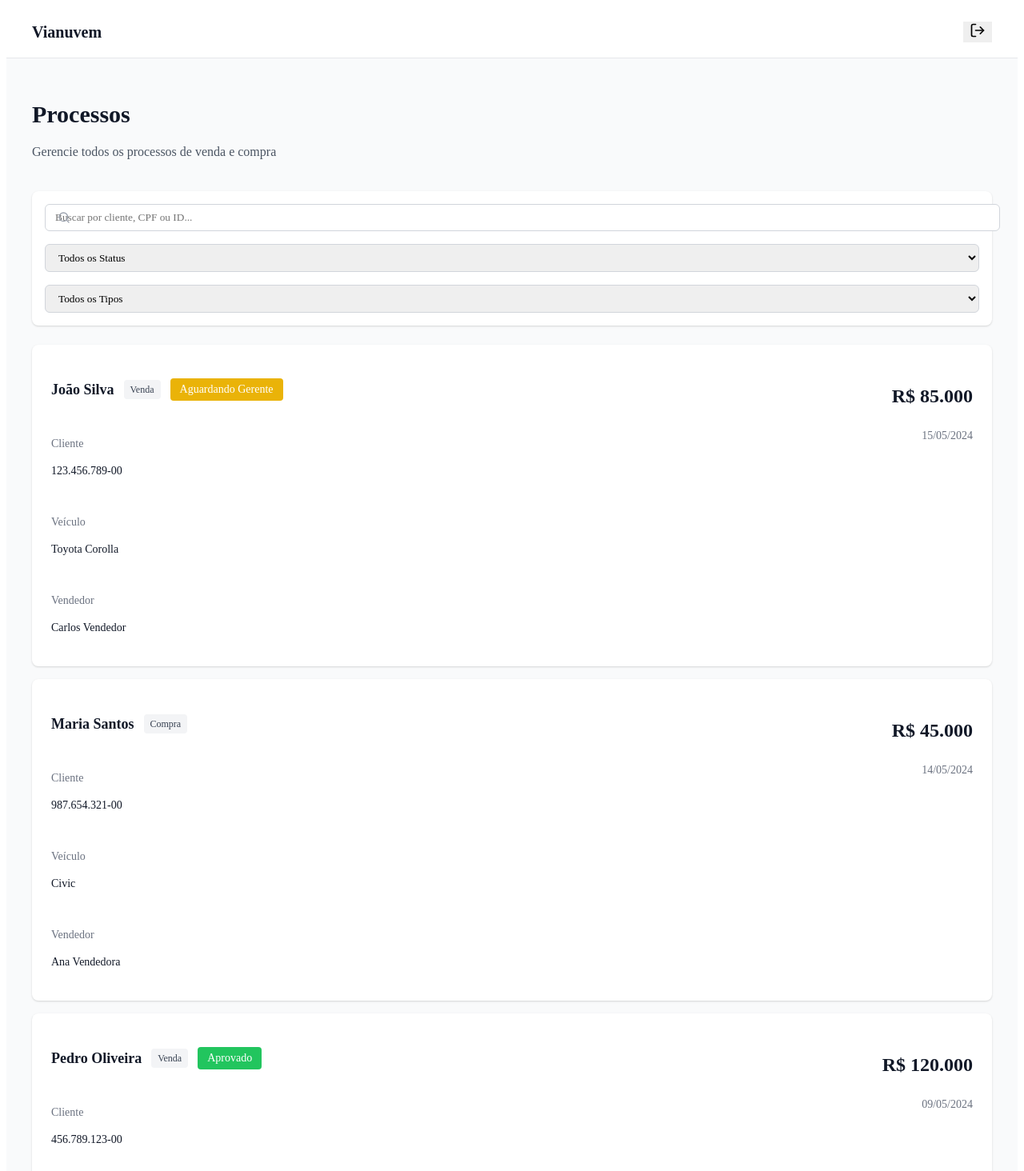
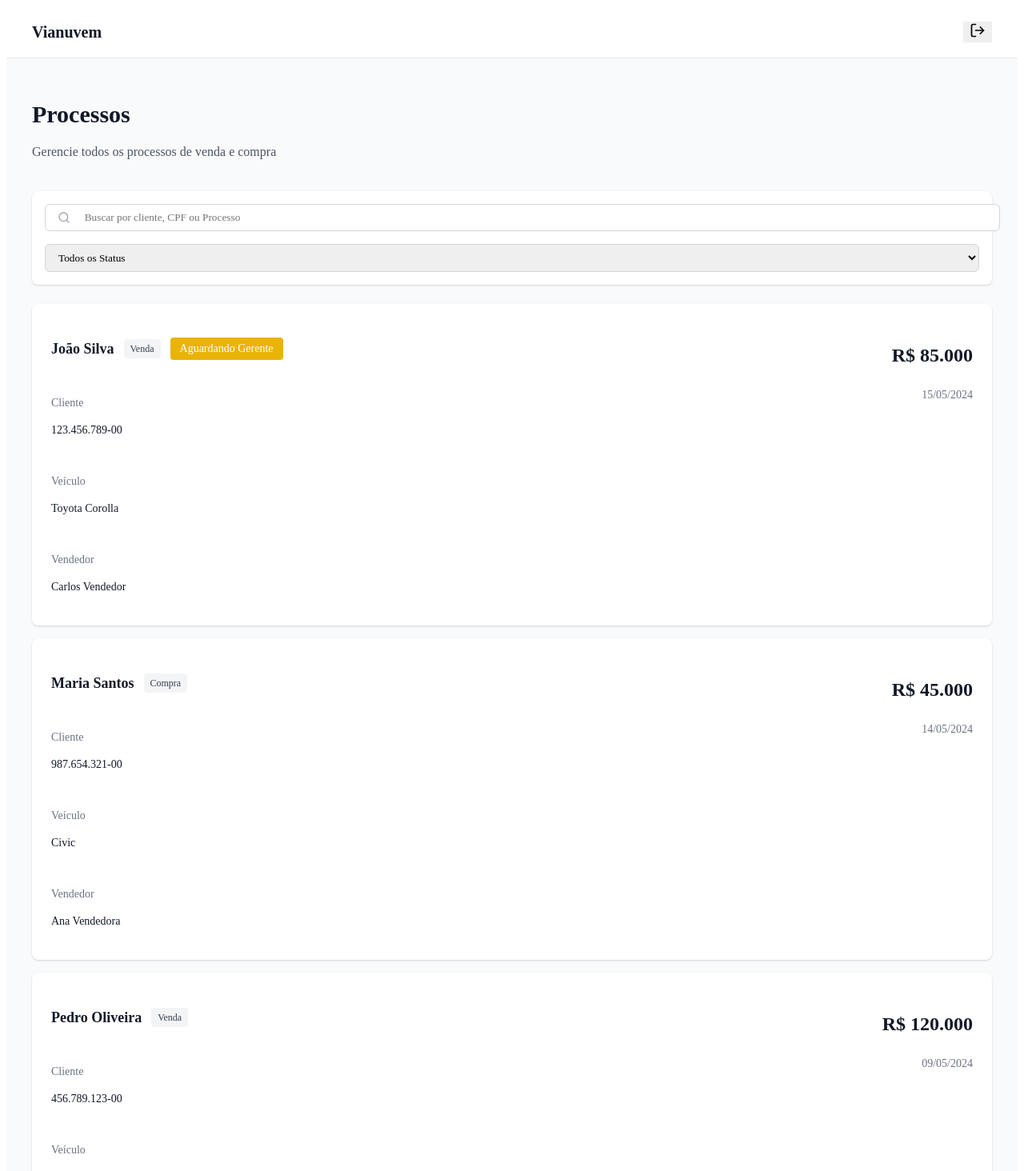
Before and after one commit to Impirione/ModelagemTP1, a React (Vite) app: page /ModelagemTP1/processos in a window 1280 px wide. Shown: the top 1464 px of the page at 80% size. Built offline with nearby package versions, Linux system fonts and the light colour scheme; sample sign-in values are in the browser's storage.

Commit message:
ajste de CSS

```diff
--- a/src/pages/ProcessosPage.tsx
+++ b/src/pages/ProcessosPage.tsx
@@ -5,25 +5,21 @@ import { mockProcessos } from '../data/mockData';
 import { Plus, Search, Filter } from 'lucide-react';
 
 const statusColors: Record<string, string> = {
-  rascunho: 'bg-gray-500',
+  aguardando_vendedor: 'bg-gray-500',
   aguardando_gerente: 'bg-yellow-500',
   aguardando_financeiro: 'bg-blue-500',
   aguardando_usados: 'bg-purple-500',
   aguardando_secretaria: 'bg-orange-500',
   aguardando_liberacao: 'bg-indigo-500',
-  aprovado: 'bg-green-500',
-  reprovado: 'bg-red-500',
 };
 
 const statusLabels: Record<string, string> = {
-  rascunho: 'Rascunho',
+  aguardando_vendedor: 'Aguardando Vendedor',
   aguardando_gerente: 'Aguardando Gerente',
   aguardando_financeiro: 'Aguardando Financeiro',
   aguardando_usados: 'Aguardando Usados',
   aguardando_secretaria: 'Aguardando Secretaria',
   aguardando_liberacao: 'Aguardando Liberação',
-  aprovado: 'Aprovado',
-  reprovado: 'Reprovado',
 };
 
 export default function ProcessosPage() {
@@ -80,10 +76,10 @@ export default function ProcessosPage() {
           <div className="relative">
             <Search className="absolute left-3 top-1/2 transform -translate-y-1/2 h-4 w-4 text-gray-400" />
             <input
-              placeholder="Buscar por cliente, CPF ou ID..."
+              placeholder="           Buscar por cliente, CPF ou Processo"
               value={searchTerm}
               onChange={(e) => setSearchTerm(e.target.value)}
-              className="w-full pl-10 px-3 py-2 border border-gray-300 rounded-md"
+              className="w-90 max-w-full px-3 py-2 border border-gray-300 rounded-md"
             />
           </div>
 
@@ -98,15 +94,6 @@ export default function ProcessosPage() {
             ))}
           </select>
 
-          <select
-            value={filterTipo}
-            onChange={(e) => setFilterTipo(e.target.value)}
-            className="px-3 py-2 border border-gray-300 rounded-md"
-          >
-            <option value="todos">Todos os Tipos</option>
-            <option value="venda">Venda</option>
-            <option value="compra">Compra</option>
-          </select>
         </div>
       </div>
 
--- a/src/pages/UsuariosPage.tsx
+++ b/src/pages/UsuariosPage.tsx
@@ -69,7 +69,7 @@ export default function UsuariosPage() {
                   value={formData.nome}
                   onChange={(e) => setFormData({ ...formData, nome: e.target.value })}
                   required
-                  className="w-full px-3 py-2 border border-gray-300 rounded-md"
+                  className="w-120 px-3 py-2 border border-gray-300 rounded-md"
                 />
               </div>
               <div>
@@ -80,7 +80,7 @@ export default function UsuariosPage() {
                   value={formData.email}
                   onChange={(e) => setFormData({ ...formData, email: e.target.value })}
                   required
-                  className="w-full px-3 py-2 border border-gray-300 rounded-md"
+                  className="w-120 px-3 py-2 border border-gray-300 rounded-md"
                 />
               </div>
               <div>
@@ -120,7 +120,7 @@ export default function UsuariosPage() {
         <div className="relative">
           <Search className="absolute left-3 top-1/2 transform -translate-y-1/2 h-4 w-4 text-gray-400" />
           <input
-            placeholder="Buscar por nome ou email..."
+            placeholder="          Buscar por nome ou email..."
             value={searchTerm}
             onChange={(e) => setSearchTerm(e.target.value)}
             className="w-full pl-10 px-3 py-2 border border-gray-300 rounded-md"
--- a/src/styles/custom.css
+++ b/src/styles/custom.css
@@ -776,3 +776,19 @@ input:focus, select:focus, textarea:focus {
 .hover\:text-white:hover {
   color: white;
 }
+
+.w-120 {
+  width: 26.5rem; /* 384px */
+}
+
+.w-100 {
+  width: 100rem; /* 384px */
+}
+
+.w-90 {
+  width: 94.5rem; /* 384px */
+}
+
+.max-w-full {
+  max-width: 100%;
+}
```
